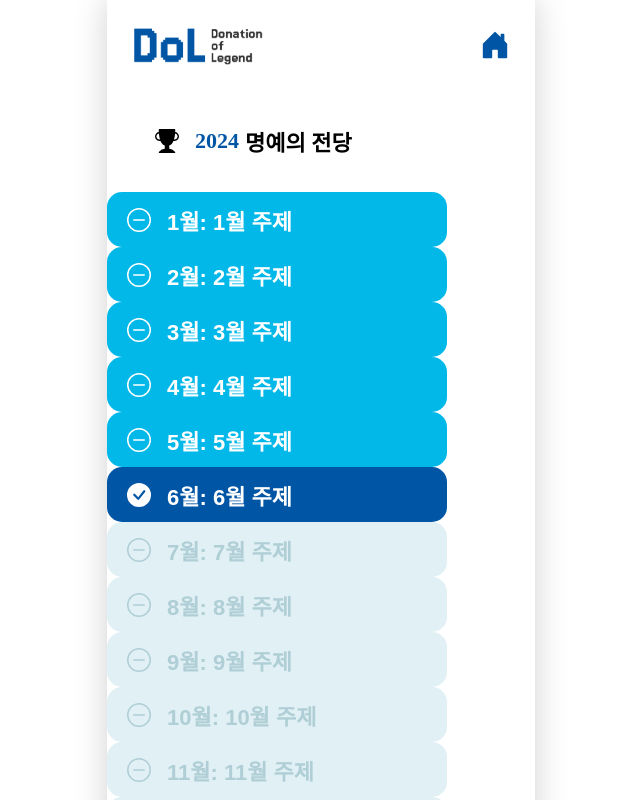
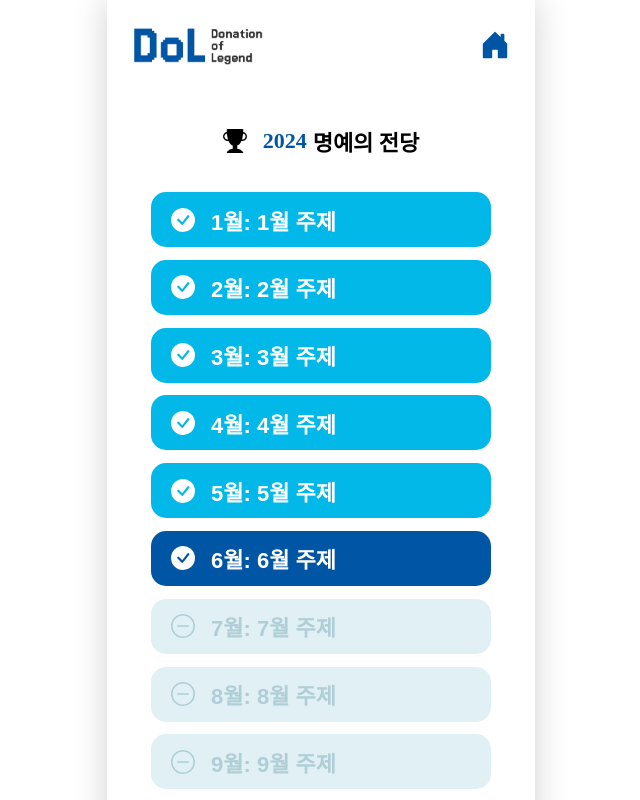
Before and after one commit to 2024-HUFSummer-HACKATHON/EnvIndiaComputer, a React (Create React App) app: page /pastrankinglist in a window 1280 px wide. Shown: the top 800 px of the page, without its empty margins (319-959 px from the left). Built offline with nearby package versions, Linux system fonts and the light colour scheme; a web font is replaced by a local one.

Commit message:
feat:PastRanking.js
달별 icon, color 기능 구현

```diff
--- a/src/pages/PastRankingList.jsx
+++ b/src/pages/PastRankingList.jsx
@@ -3,6 +3,15 @@ import { BsFillStarFill, BsCheckCircleFill, BsDashCircle, BsFillTrophyFill } fro
 import styled from 'styled-components';
 import BlockButtons from '../components/BlockButtons';
 import { useNavigate } from "react-router-dom";
+
+const Container=styled.div`
+  display: flex;
+  flex-direction: column;
+  /* flex-wrap: wrap;
+  gap: 1vw; */
+
+  align-items: center;
+`;
 
 const Title = styled.div`
   display: flex;
@@ -20,6 +29,10 @@ const Title = styled.div`
 
 const List = styled.div`
   padding-bottom: 44px;
+  display: flex;
+  flex-direction: column;
+  flex-wrap: wrap;
+  gap: 1vw;
 `;
 
 const months = [
@@ -43,17 +56,20 @@ function PastRankingList() {
 
   return (
     <>
+      <Container>
         <Title>
           <BsFillTrophyFill className='icons'/>
           <span style={{color: '#0055A5', marginRight: '6px'}}>2024 </span> 명예의 전당
         </Title>
         <List>
           {months.map((month, index) => {
-          const isPast = index < currentMonth; // 과거 달
-          const isCurrent = index === currentMonth; // 현재 달
+            const isFuture = index>currentMonth; // 미래 달
+            const isCurrent = index === currentMonth || index < currentMonth; // 현재 달
             const icon = isCurrent ? <BsCheckCircleFill/> : <BsDashCircle/>;
-          const bgColor = isPast ? '#01B8E9' : isCurrent ? '#0055A5' : '#E1F0F4';
-          const textColor = isPast || isCurrent ? '#ffffff' : '#AFCED6'; // 현재 달과 과거 달은 흰색(#ffffff), 미래 달은 #AFCED6
+            const bgColor = isFuture ? '#E1F0F4' : index === currentMonth ? '#0055A5' : '#01B8E9';
+            // const textColor = isFuture || isCurrent ? '#ffffff' : '#AFCED6'; // 현재 달과 과거 달은 흰색(#ffffff), 미래 달은 #AFCED6
+            const textColor = isCurrent ? '#ffffff' : '#AFCED6';
+            // 현재 달과 과거 달은 흰색(#ffffff), 미래 달은 #AFCED6
 
             return (
               <BlockButtons
@@ -67,6 +83,7 @@ function PastRankingList() {
             );
           })}
         </List>
+      </Container>
     </>
   );
 }
```
Lines whose indentation alone changed are shown as unchanged.
